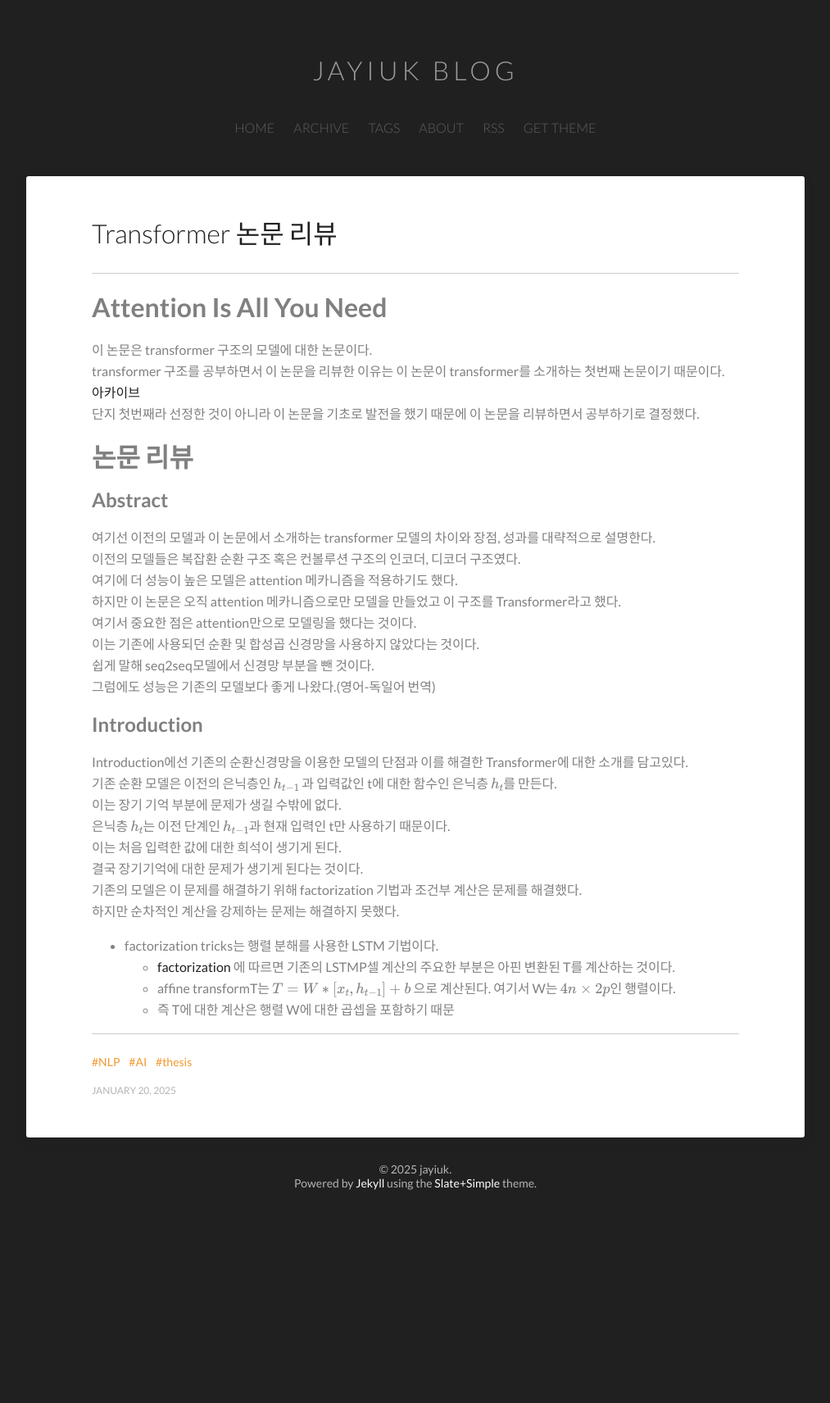
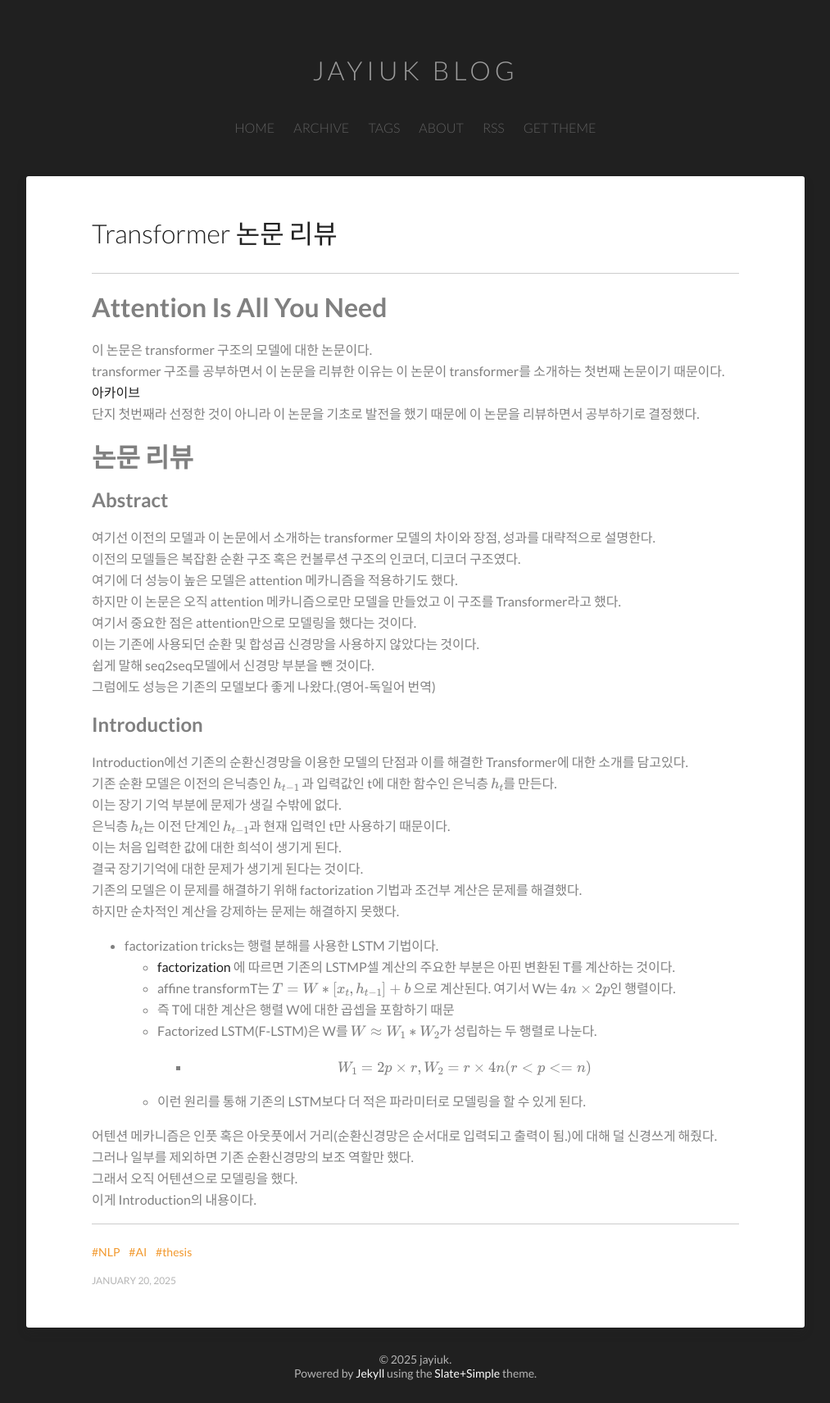
Before and after one commit to jayiuk/jayiuk.github.io, a Jekyll site: the page built from _posts/2025-01-20-transformer-review.md, in a window 1280 px wide. Shown: the whole page at 82% size, without its empty margins (133-1146 px from the left). Built offline with Jekyll 4.4.1, drawn with Linux system fonts in a browser that asks for light colours; formulas are drawn with MathJax 3; comment, search, counter and statistics services are not loaded; before the commit the page ends 1480 px from its top, so only the background shows below that.

Commit message:
attention is all you need review

```diff
--- a/_posts/2025-01-20-transformer-review.md
+++ b/_posts/2025-01-20-transformer-review.md
@@ -38,3 +38,11 @@ Introduction에선 기존의 순환신경망을 이용한 모델의 단점과
     - [factorization](https://arxiv.org/abs/1703.10722) 에 따르면 기존의 LSTMP셀 계산의 주요한 부분은 아핀 변환된 T를 계산하는 것이다.
     - affine transformT는 $$T = W * [x_t, h_{t-1}] + b$$ 으로 계산된다. 여기서 W는 $$4n \times 2p$$인 행렬이다.
     - 즉 T에 대한 계산은 행렬 W에 대한 곱셉을 포함하기 때문
+    - Factorized LSTM(F-LSTM)은 W를 $$W \approx W_1 * W_2$$가 성립하는 두 행렬로 나눈다.
+        - $$W_1 = 2p \times r, W_2 = r \times 4n (r < p <= n)$$
+    - 이런 원리를 통해 기존의 LSTM보다 더 적은 파라미터로 모델링을 할 수 있게 된다.
+
+어텐션 메카니즘은 인풋 혹은 아웃풋에서 거리(순환신경망은 순서대로 입력되고 출력이 됨.)에 대해 덜 신경쓰게 해줬다.\
+그러나 일부를 제외하면 기존 순환신경망의 보조 역할만 했다.\
+그래서 오직 어텐션으로 모델링을 했다.\
+이게 Introduction의 내용이다.
```
